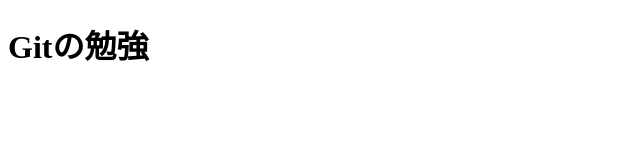
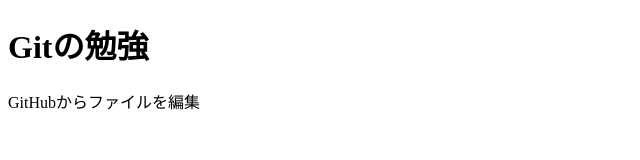
Before and after one commit to ptp-yamazaki/git-test, a plain HTML site: page index.html in a window 1280 px wide. Shown: the whole page, without its empty margins (0-640 px from the left). Drawn offline with Linux system fonts and the light colour scheme.

Commit message:
内容の変更

```diff
--- a/index.html
+++ b/index.html
@@ -7,5 +7,6 @@
 
 <body>
 	<h1>Gitの勉強</h1>
+	<p>GitHubからファイルを編集</p>
 </body>
 </html>
```
